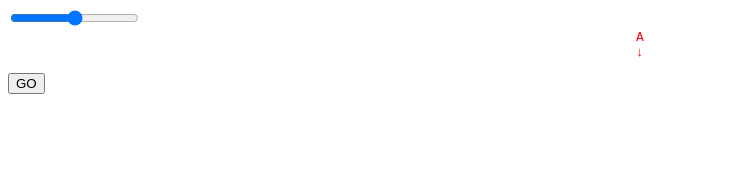
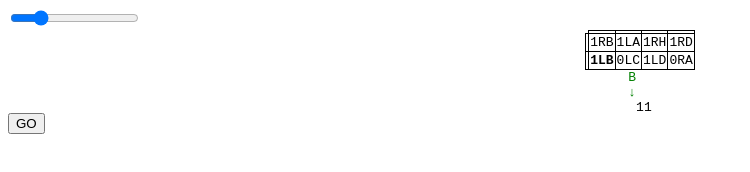
Before and after one commit to ondras/hitman, a website: page index.html in a window 1280 px wide. Both pictures are taken after a click on the button "GO". Shown: the whole page, without its empty margins (0-750 px from the left). Drawn offline with Linux system fonts and the light colour scheme.

Commit message:
massive refactoring

```diff
--- a/tm/rules.js
+++ b/tm/rules.js
@@ -1,47 +1,73 @@
 import * as util from "./util.js";
 
-class Rules extends HTMLTableElement {
+function indexToState(i) { return String.fromCharCode("A".charCodeAt(0) + i); }
+function stateToIndex(state) { return state.charCodeAt(0) - "A".charCodeAt(0); }
+function indexToSymbol(i) { return String(i); }
+function symbolToIndex(symbol) { return Number(symbol); }
+
+class Rules extends HTMLElement {
 	constructor() {
 		super();
-
-		let thead = document.createElement("thead");
-		thead.insertRow();
-		this.appendChild(thead);
-
-		let tbody = document.createElement("tbody");
-		tbody.insertRow().dataset.tape = "0";
-		tbody.insertRow().dataset.tape = "1";
-		this.appendChild(tbody);
+		this._built = false;
 	}
 
-	static get observedAttributes() { return ["states"]; }
+	static get observedAttributes() { return ["states", "symbols"]; }
+
+	connectedCallback() {
+		if (this._built) { return; }
+
+		this.innerHTML = "";
+
+		let table = document.createElement("table");
+		table.createTHead();
+		table.createTBody();
+		this.append(table);
+
+		this._fill();
+	}
 
 	attributeChangedCallback(name, oldValue, newValue) {
-		let count = Number(newValue);
+		switch (name) {
+			case "states":
+			case "symbols":
+				if (!this._built) { return; }
+				this._fill();
+			break;
+		}
+	}
 
-		let row = this.querySelector("thead tr");
-		row.innerHTML = "";
-		for (let i=-1;i<count;i++) {
+	_fill() {
+		const table = this.querySelector("table");
+		const tHead = table.tHead;
+		const tBody = table.tBodies[0];
+
+		tHead.innerHTML = "";
+		tBody.innerHTML = "";
+
+		let row = tHead.insertRow();
+		for (let i=-1;i<this.states;i++) {
 			let cell = row.insertCell();
-			if (i > -1) { cell.dataset.state = util.indexToState(i); }
+			if (i > -1) {
+
+			}
 		}
 
-		[...this.querySelectorAll("tbody tr")].forEach((row, i) => {
-			row.innerHTML = "";
-			for (let j=-1;j<count;j++) {
+		for (let j=0;j<this.symbols;j++) {
+			let row = tBody.insertRow();
+			for (let i=-1;i<this.states;i++) {
 				let cell = row.insertCell();
-				if (j > -1) {
-					cell.dataset.state = util.indexToState(j);
-					cell.textContent = `1L${util.indexToState(j)}`;
+				if (i > -1) {
+					cell.dataset.state = indexToState(i);
+					cell.dataset.symbol = indexToSymbol(j);
+					cell.textContent = `1L${indexToState(i)}`;
 				} else {
-					cell.dataset.tape = i;
 				}
 			}
-		});
+		}
 	}
 
-	advanceState(state, tape) {
-		let cell = this._getCell(state, tape);
+	advanceState(state, symbol) {
+		let cell = this._getCell(state, symbol);
 		if (!cell) { return null; }
 
 		let previous = Array.from(this.querySelectorAll(".active"));
@@ -55,25 +81,27 @@ class Rules extends HTMLTableElement {
 	}
 
 	fillBusyBeaver() {
-		let states = [...this.querySelectorAll("thead [data-state]")].map(node => node.dataset.state);
-		let tapes = [...this.querySelectorAll("tbody tr")].map(node => node.dataset.tape);
-
-		tapes.forEach(tape => {
-			states.forEach(state => {
-				let cell = this._getCell(state, tape);
-				cell.textContent = BUSY[states.length][`${state}-${tape}`];
-			});
-		});
+		for (let j=0;j<this.symbols;j++) {
+			for (let i=0;i<this.states;i++) {
+				let state = indexToState(i);
+				let symbol = indexToSymbol(j);
+				let cell = this._getCell(state, symbol);
+				cell.textContent = BUSY[this.states][`${state}-${symbol}`];
+			}
+		}
 
 		return this;
 	}
 
-	_getCell(state, tape) {
-		return this.querySelector(`[data-tape="${tape}"] [data-state="${state}"]`);
+	_getCell(state, symbol) {
+		const table = this.querySelector("table");
+		return table.querySelector(`[data-state="${state}"][data-symbol="${symbol}"]`);
 	}
 }
 
-customElements.define("tm-rules", Rules, {extends:"table"});
+util.reflectAttribute(Rules, "states", 1);
+util.reflectAttribute(Rules, "symbols", 2);
+customElements.define("tm-rules", Rules);
 
 const BUSY = {
 	"2": {
--- a/tm/rules.less
+++ b/tm/rules.less
@@ -1,6 +1,7 @@
 tm-rules {
-	border-collapse: collapse;
 	text-align: center;
+
+	table { border-collapse: collapse; }
 	td { border: 1px solid #000; }
 
 	thead td:first-child {
--- /dev/null
+++ b/tm/symbol.js
@@ -0,0 +1,16 @@
+import * as util from "./util.js";
+
+class Symbol extends HTMLElement {
+	static get observedAttributes() { return ["value", "position"]; }
+
+	attributeChangedCallback(name, oldValue, newValue) {
+		switch (name) {
+			case "position": this.style.setProperty("--position", newValue); break;
+		}
+	}
+}
+
+util.reflectAttribute(Symbol, "value", "0");
+util.reflectAttribute(Symbol, "position", 0);
+
+customElements.define("tm-symbol", Symbol);
--- /dev/null
+++ b/tm/symbol.less
@@ -0,0 +1,2 @@
+tm-symbol {
+}
--- a/tm/tape.js
+++ b/tm/tape.js
@@ -1,41 +1,18 @@
-const POSITION = "--position";
-
-class Item extends HTMLElement {
-	static get observedAttributes() { return ["value", "position"]; }
-
-	get position() {
-		return this.hasAttribute("position") ? Number(this.getAttribute("position")) : 0;
-	}
-	set position(position) { return this.setAttribute("position", position); }
-
-	attributeChangedCallback(name, oldValue, newValue) {
-		switch (name) {
-			case "position": this.style.setProperty(POSITION, newValue); break;
-		}
-	}
-
-	get value() {
-		return this.hasAttribute("value") ? this.getAttribute("value") : "0";
-	}
-	set value(value) { return this.setAttribute("value", value); }
-}
-
 class Tape extends HTMLElement {
 	getValue(position) {
-		let item = this.querySelector(`[position="${position}"]`);
-		return (item ? item.value : "0");
+		let symbol = this.querySelector(`[position="${position}"]`);
+		return (symbol ? symbol.value : "0");
 	}
 
 	setValue(position, value) {
-		let item = this.querySelector(`[position="${position}"]`);
-		if (!item) {
-			item = document.createElement("tm-item");
-			item.position = position;
-			this.appendChild(item);
+		let symbol = this.querySelector(`[position="${position}"]`);
+		if (!symbol) {
+			symbol = document.createElement("tm-symbol");
+			symbol.position = position;
+			this.append(symbol);
 		}
-		item.value = value;
+		symbol.value = value;
 	}
 }
 
 customElements.define("tm-tape", Tape);
-customElements.define("tm-item", Item);
--- a/tm/tape.less
+++ b/tm/tape.less
@@ -1,34 +1,8 @@
-tm-machine {
-  --duration: calc(var(--transition) * 1ms / 3);
-  transition: left var(--duration) 0ms, color var(--duration) var(--duration);
-  position: relative;
-  left: calc(var(--position) * var(--cell-width));
+tm-tape {
+	position: relative;
+
+	tm-symbol {
+		position: absolute;
+		left: calc(var(--position) * var(--cell-width));
+	}
 }
-tm-rules {
-  border-collapse: collapse;
-  text-align: center;
-}
-tm-rules td {
-  border: 1px solid #000;
-}
-tm-rules thead td:first-child {
-  border-left: none;
-  border-top: none;
-}
-tm-rules .active {
-  font-weight: bold;
-}
-tm-tape {
-  position: relative;
-}
-tm-tape [value] {
-  position: absolute;
-  left: calc(var(--position) * var(--cell-width));
-}
-tm-tape {
-  position: relative;
-}
-tm-tape [value] {
-  position: absolute;
-  left: calc(var(--position) * var(--cell-width));
-}
--- a/tm/tm.js
+++ b/tm/tm.js
@@ -1,4 +1,5 @@
 import "./machine.js";
+import "./symbol.js";
 import "./tape.js";
 import "./rules.js";
 import "./scene.js";
--- a/tm/tm.less
+++ b/tm/tm.less
@@ -1,4 +1,5 @@
 @import "machine.less";
 @import "rules.less";
 @import "tape.less";
+@import "symbol.less";
 @import "scene.less";
--- a/tm/util.js
+++ b/tm/util.js
@@ -18,20 +18,22 @@ export function bindInputAndProperty(input, node, property) {
 	propertyToInput();
 }
 
-export function indexToState(i) { return String.fromCharCode("A".charCodeAt(0) + i); }
-
 export function reflectAttribute(Ctor, name, def=null) {
 	Object.defineProperty(Ctor.prototype, name, {
 		get() {
 			if (this.hasAttribute(name)) {
-				let value = this.getAttribute(name);
-				if (typeof(def) == "number") { value = Number(value); }
-				return value;
+				return def.constructor(this.getAttribute(name));
 			} else {
 				return def;
 			}
 		},
-		set(value) { return this.setAttribute(name, value); }
+		set(value) {
+			if (value === null) {
+				return this.removeAttribute(name);
+			} else {
+				return this.setAttribute(name, value);
+			}
+		}
 	});
 }
 
```
Also changed, not shown: tm/tm.css.
